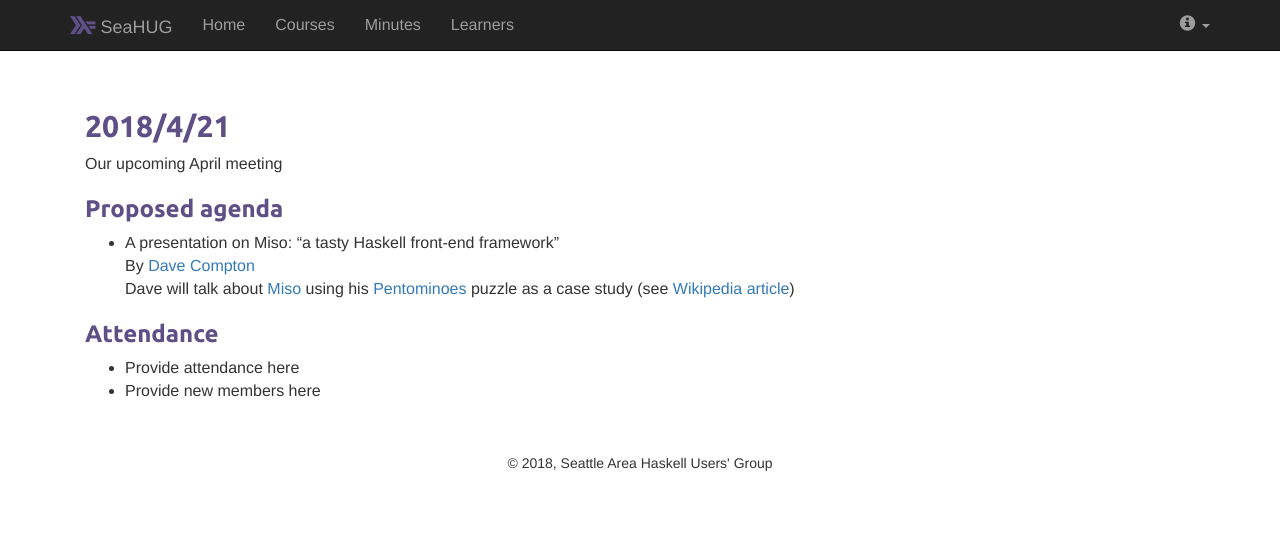
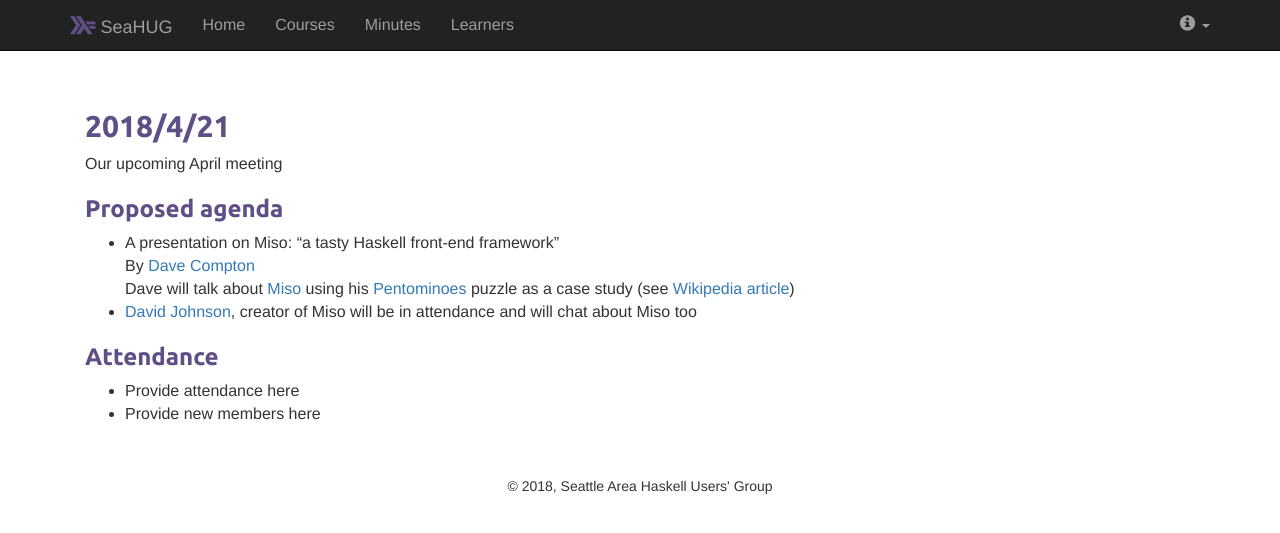
Before and after one commit to seahug/seahug.github.io, a Jekyll site: the page built from _posts/2018-04-21-minutes.md, in a window 1280 px wide. Shown: the top 533 px of the page. Built offline with Jekyll 4.4.1, drawn with Linux system fonts in a browser that asks for light colours; nearby versions of some CDN libraries.

Commit message:
Note about David Johnson

```diff
--- a/_posts/2018-04-21-minutes.md
+++ b/_posts/2018-04-21-minutes.md
@@ -13,6 +13,7 @@
 * A presentation on Miso: "a tasty Haskell front-end framework"<br/>
 By [Dave Compton][dave-compton-github]<br/>
 Dave will talk about [Miso][miso] using his [Pentominoes][pentominoes-github] puzzle as a case study (see [Wikipedia article][pentominoes-wikipedia])
+* [David Johnson][dmjio], creator of Miso will be in attendance and will chat about Miso too
 
 ### Attendance
 
```
Also changed, not shown: other parts of _posts/2018-04-21-minutes.md (+1 -0 lines).
